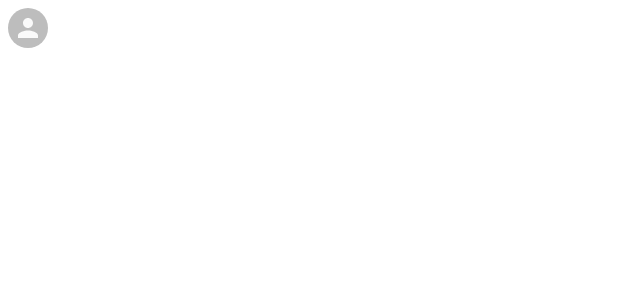
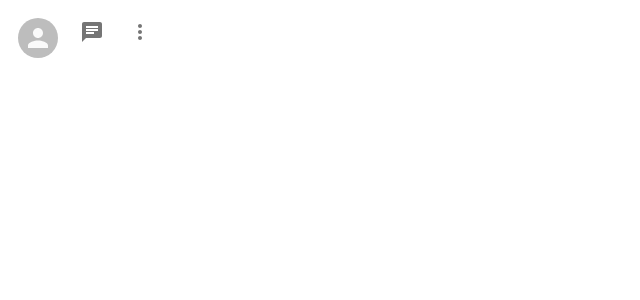
Before and after one commit to MisteryPoints/WhatsappClone, a Next.js app in the folder whatsapp-devpoint/: page / in a window 1280 px wide. Shown: the top 300 px of the page, without its empty margins (0-640 px from the left). Built offline with nearby package versions, Linux system fonts and the light colour scheme.

Commit message:
adding more icons

```diff
--- a/whatsapp-devpoint/components/Sidebar.js
+++ b/whatsapp-devpoint/components/Sidebar.js
@@ -1,12 +1,23 @@
-import { Avatar } from "@material-ui/core"
+import { Avatar, IconButton } from "@material-ui/core"
+import ChatIcon from '@material-ui/icons/Chat'
+import MoreVertIcon from '@material-ui/icons/MoreVert'
 import styled from "styled-components"
 
 function Sidebar() {
   return (
     <Container>
-        <Header>
-            <UseAvatar />
-        </Header>
+      <Header>
+        <UseAvatar />
+
+        <IconsContainer>
+          <IconButton>
+            <ChatIcon/>
+          </IconButton>
+          <IconButton>
+            <MoreVertIcon/>
+          </IconButton>
+        </IconsContainer>
+      </Header>
     </Container>
   )
 }
@@ -18,8 +29,14 @@ const Container = styled.div`
 `
 
 const Header = styled.div`
-
+  display: flex;
+  position: sticky;
 `
 
 const UseAvatar = styled(Avatar)`
+  margin: 10px;
 `
+
+const IconsContainer = styled.div`
+
+`
```
